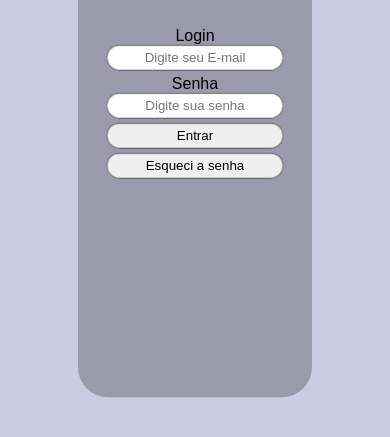
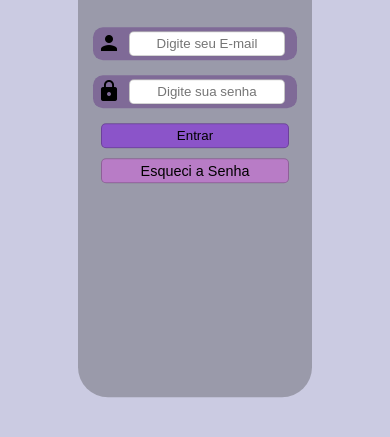
Before and after one commit to johanpq/html-e-css, a plain HTML site: page tela de login/index.html in a window 390 px wide. Shown: the part 405-842 px from the top of the page. Drawn offline with Linux system fonts and the light colour scheme.

Commit message:
customizing inputs for mobile

```diff
--- a/tela de login/estilos/mediaqueries.css
+++ b/tela de login/estilos/mediaqueries.css
@@ -13,11 +13,14 @@
         border-bottom-left-radius: 30px;
     }
     form input {
-        width: 25vw;
+        width: 25vh;
     }
     h2 {
         font-size: 1.7em;
         margin-top: 120px;
+    }
+    .box-input {
+        width: 90%;
     }
 }
 @media screen and (min-width: 992px) and (max-width: 1200px) {
--- a/tela de login/estilos/mobilefirst.css
+++ b/tela de login/estilos/mobilefirst.css
@@ -49,11 +49,56 @@ form {
 form input {
     display: block;
     height: 25px;
-    width: 45vw;
+    width: 80%;
     margin: auto;
-    margin-bottom: 5px;
     border: 1px solid rgba(0, 0, 0, 0.226);
-    box-shadow: 0px 0px 1px 0px;
-    border-radius: 25px;
+    box-shadow: 0px 0px 0px 0px;
+    border-radius: 5px;
     text-align: center;
 }
+label {
+    display: none;
+}
+.box-input {
+    display: block;
+    margin: 15px;
+    padding: 4px;
+    background-color: rgb(127, 106, 151);
+    border-radius: 10px;
+}
+.box-input:hover {
+    color: white;
+    background-color: rgb(173, 139, 211);
+    transition: color .3s, background-color .5s;
+}
+input[type = submit] {
+    background-color: rgb(139, 84, 201);
+    cursor: pointer;
+    margin-bottom: 10px;
+}
+input[type = submit]:hover {
+    background-color: rgb(118, 45, 201);
+    color: white;
+}
+a {
+    display: block;
+    text-decoration: none;
+    background-color: rgba(209, 102, 219, 0.562);
+    height: 25px;
+    width: 80%;
+    margin: auto;
+    border: 1px solid rgba(0, 0, 0, 0.226);
+    box-shadow: 0px 0px 0px 0px;
+    border-radius: 5px;
+    font-size: 0.9em;
+    color: black;
+    cursor: pointer;
+    padding: 4px;
+}
+a:hover {
+    background-color: rgba(142, 25, 153, 0.562);
+    color: white;
+}
+.material-icons {
+    float: left;
+}
--- a/tela de login/index.html
+++ b/tela de login/index.html
@@ -15,19 +15,27 @@
                 <form action="cadastro.js" method="post" autocomplete="on">
                     <h2>Login</h2>
                     <p>Welcome(a) again. Sign up to acess your account and setting your environment.</p>
+                    <section class="box-input">
                         <div>
+                            <span class="material-icons md-dark">person</span>
+                            <input type="text" name="login" id="Ilogin" autocomplete="email" placeholder="Digite seu E-mail" required>
                             <label for="Ilogin">Login</label>
-                        <input type="text" name="login" id="Ilogin" autocomplete="email" placeholder="Digite seu E-mail" required>
                         </div>
+                    </section>
+                    <section class="box-input">
                         <div>
+                            <span class="material-icons md-dark">lock</span>
+                            <input type="password" name="senha" id="Isenha" autocomplete="current-password" placeholder="Digite sua senha" minlength="8" maxlength="20" required>
                             <label for="Isenha">Senha</label>
-                        <input type="password" name="senha" id="Isenha" autocomplete="current-password" placeholder="Digite sua senha" minlength="8" maxlength="20" required>
                         </div>
-                    <span class="sub">
+                    </section>
+                    <span>
                         <input type="submit" value="Entrar">
                     </span>
                     <span>
-                        <input type="submit" value="Esqueci a senha">
+                        <a href="#" target="_self" rel="next">
+                            <span>Esqueci a Senha</span>
+                        </a>
                     </span>
                 </form>
             </section>
```
Lines whose indentation alone changed are shown as unchanged.
